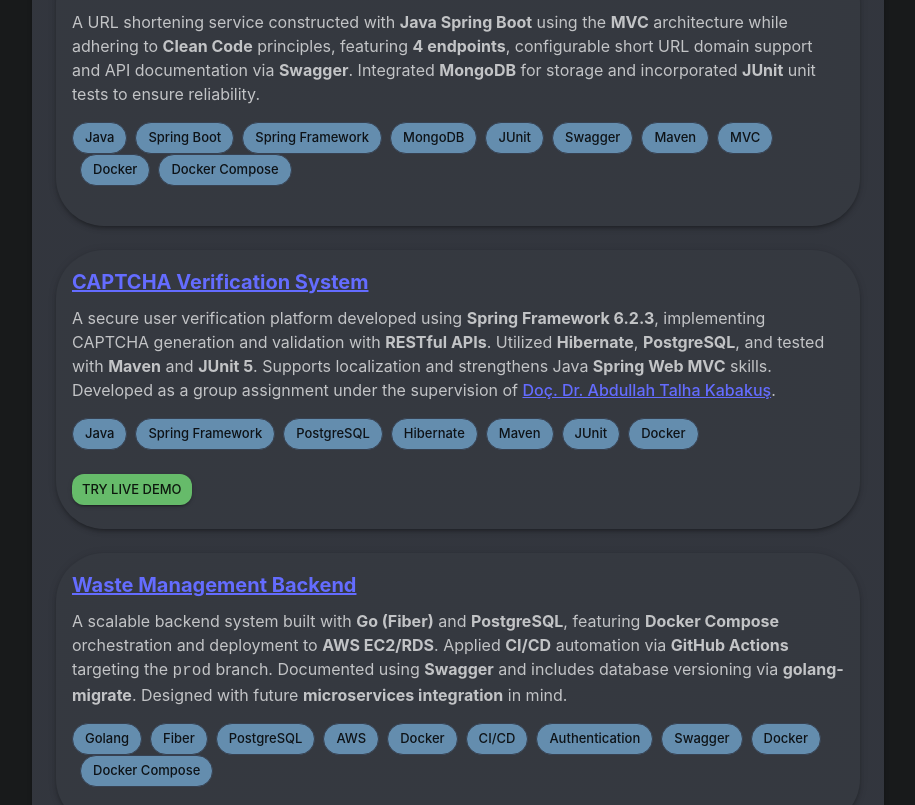
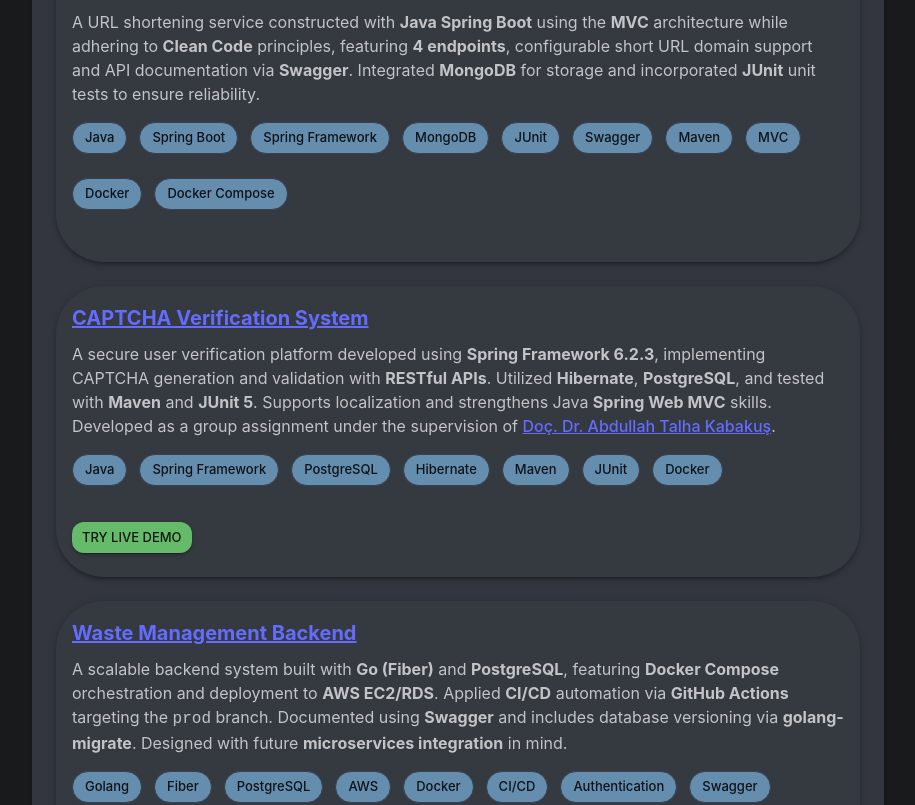
Before and after one commit to melihemreguler/melihemreguler.github.io, a React (Vite) app: page /projects in a window 1280 px wide. Shown: the part 1340-2145 px from the top of the page, without its empty margins (182-1097 px from the left). Built offline with nearby package versions, Linux system fonts and the light colour scheme; no server answers.

Commit message:
fix: improve project technology chips alignment

```diff
--- a/src/components/pages/home/ProjectsSection.tsx
+++ b/src/components/pages/home/ProjectsSection.tsx
@@ -229,7 +229,7 @@
                     />
                 </Typography>
                 {project.technologies && (
-                    <Stack direction="row" spacing={1} flexWrap="wrap" mb={2}>
+                    <Stack direction="row" flexWrap="wrap" mb={2} sx={{ gap: 1.5, alignItems: 'flex-start' }}>
                         {project.technologies.map((tech: string, i: number) => (
                             <Chip
                                 key={tech + '-' + i}
@@ -240,7 +240,7 @@
                                 rel="noopener noreferrer"
                                 clickable
                                 sx={{
-                                    mb: 1,
+                                    mb: 1.5,
                                     bgcolor: (theme) => theme.palette.mode === 'dark' ? 'primary.dark' : '#e0e7ff',
                                     color: (theme) => theme.palette.mode === 'dark' ? theme.palette.primary.contrastText : '#3730a3',
                                     border: (theme) => theme.palette.mode === 'dark' ? '1px solid #374151' : '1px solid #c7d2fe',
```
